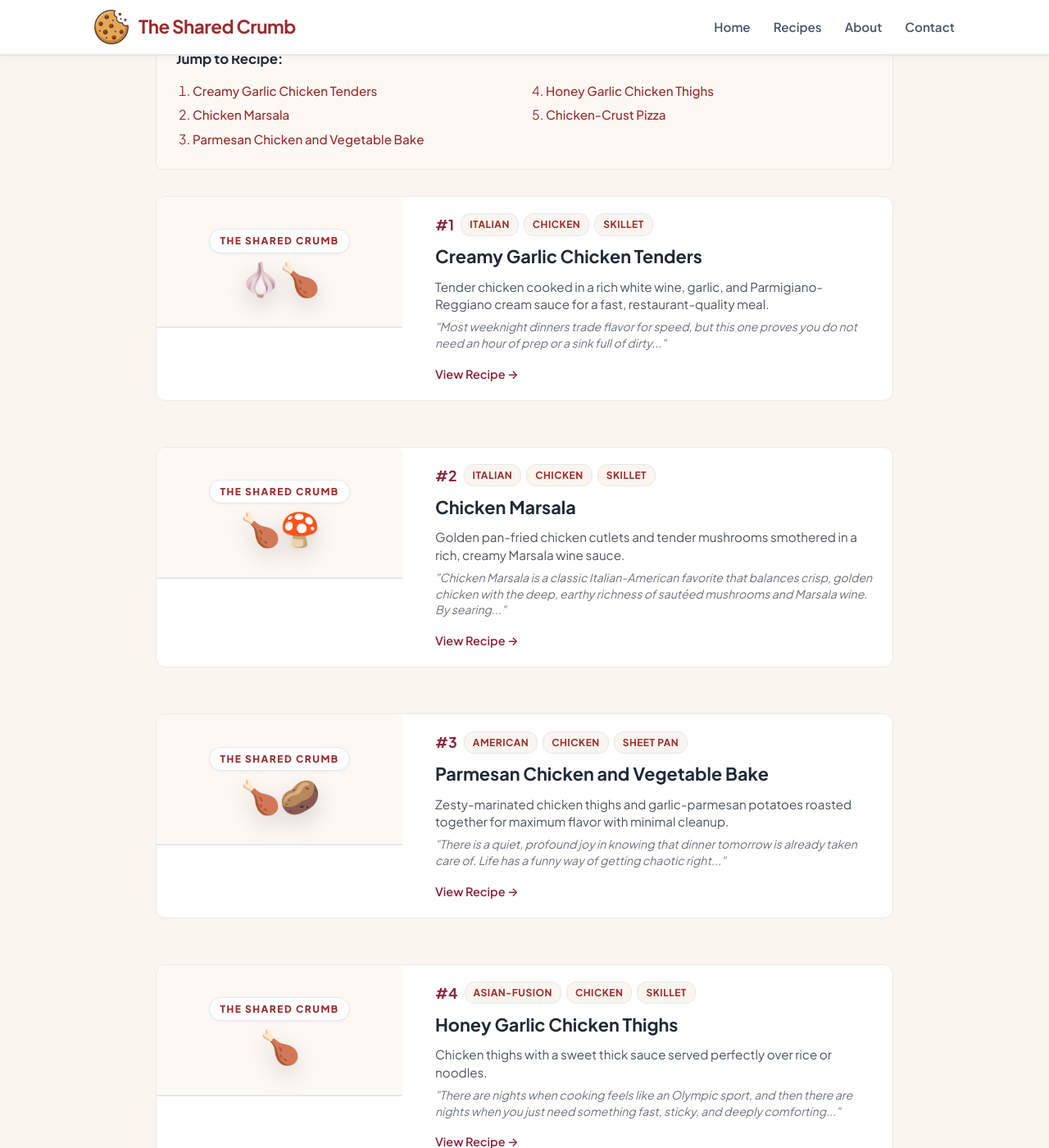
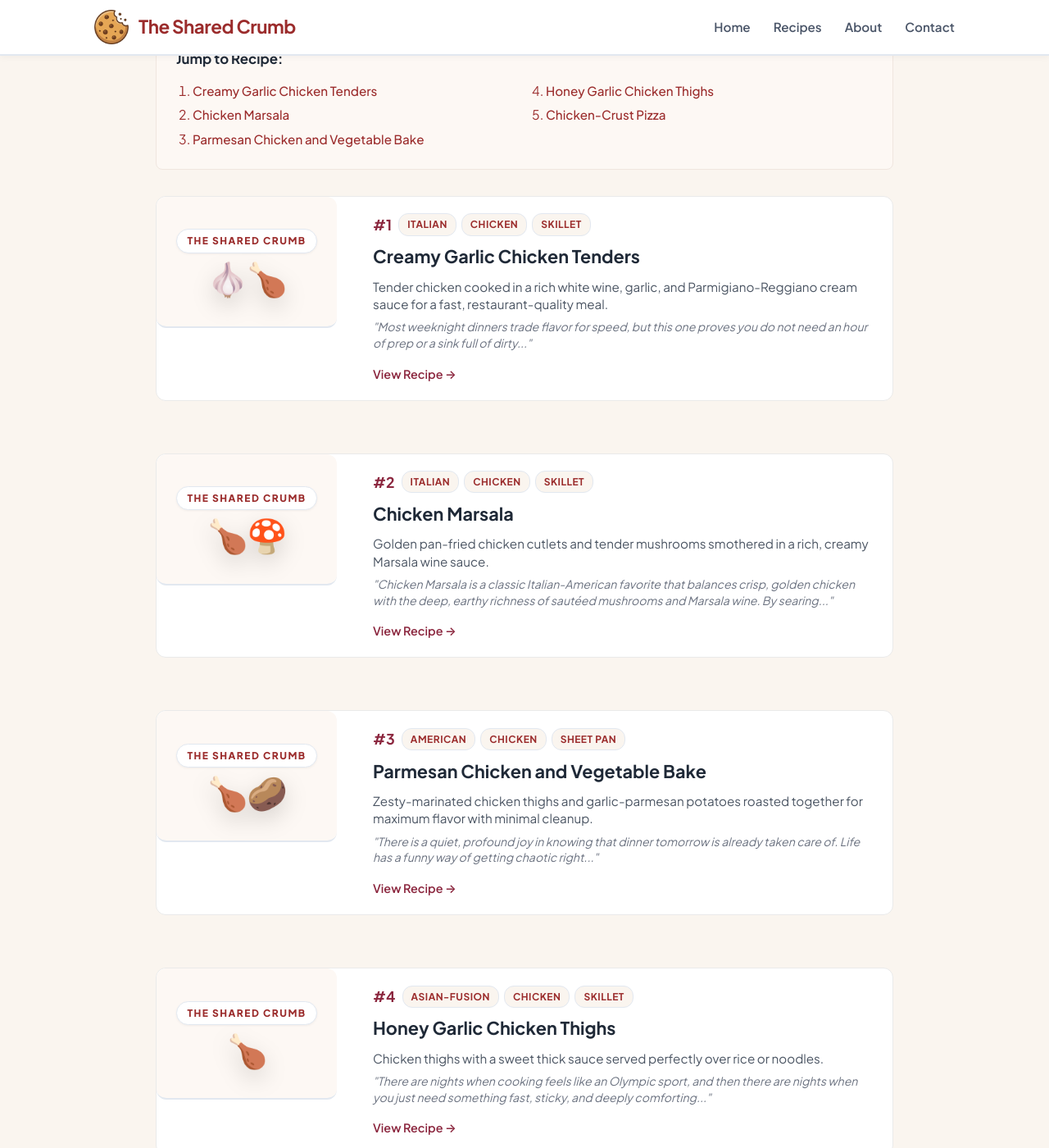
Before and after one commit to TheSharedCrumb/TheSharedCrumb, a Jekyll site: the page built from _roundups/30-chicken-dinners.md, in a window 1280 px wide and 1400 px high, scrolled down 323 px. Shown: the whole window at 82% size. Built offline with Jekyll 4.4.1, drawn with Linux system fonts in a browser that asks for light colours.

Commit message:
Update style.css

```diff
--- a/assets/css/style.css
+++ b/assets/css/style.css
@@ -1513,43 +1513,52 @@ a.roundup-card-horizontal *,
   color: #9B2C2C !important;
 }
 
-/* 2. Responsive Horizontal Card Layout Fix (Stacked on vertical mobile) */
+/* 2. Responsive Horizontal Card Layout Fix (Stacked & Centered on vertical mobile) */
 .roundup-card-horizontal {
-  display: flex;
-  flex-direction: column;
-  gap: 1rem;
-  margin-bottom: 2rem;
+  display: flex !important;
+  flex-direction: column !important;
+  width: 100% !important;
+  gap: 1.25rem;
+  margin-bottom: 2.5rem;
 }
 
 .roundup-card-media {
-  width: 100%;
-}
-
-.roundup-card-media img {
-  width: 100%;
-  height: auto;
-  border-radius: 8px;
+  width: 100% !important;
+  max-width: 100% !important;
+  flex: none !important;
+}
+
+.roundup-card-media img,
+.roundup-card-media > div,
+.roundup-card-media svg {
+  width: 100% !important;
+  max-width: 100% !important;
+  height: auto !important;
+  border-radius: 12px;
   object-fit: cover;
+  display: block;
 }
 
 .roundup-card-details {
-  width: 100%;
+  width: 100% !important;
+  flex: 1;
 }
 
 /* Side-by-side layout for horizontal phone orientation and desktop screens */
 @media (min-width: 601px) {
   .roundup-card-horizontal {
-    flex-direction: row;
+    flex-direction: row !important;
     align-items: flex-start;
   }
 
   .roundup-card-media {
-    width: 220px;
-    flex-shrink: 0;
+    width: 220px !important;
+    max-width: 220px !important;
+    flex-shrink: 0 !important;
   }
 
   .roundup-card-details {
-    flex: 1;
+    width: auto !important;
   }
 }
 
```
